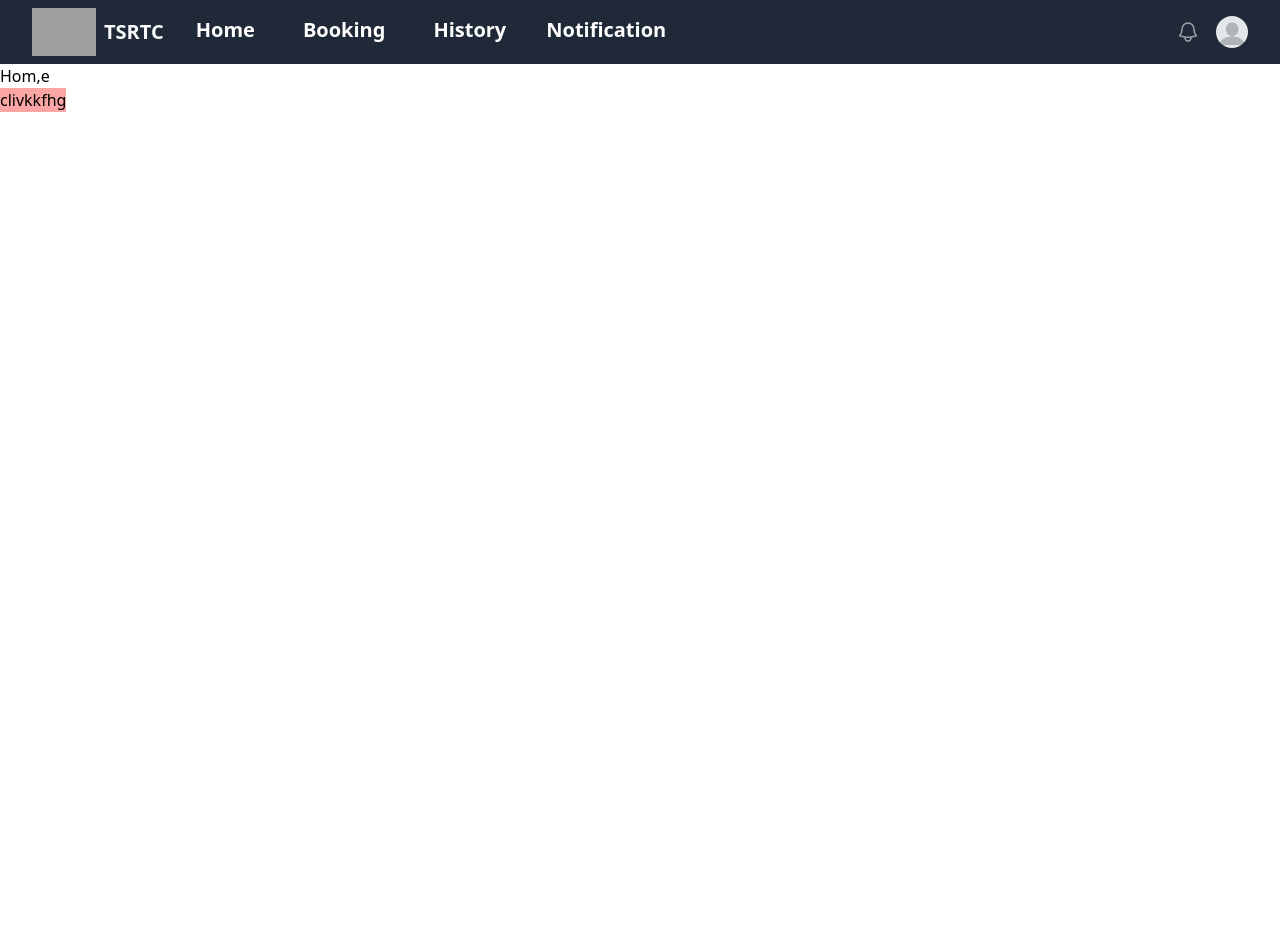
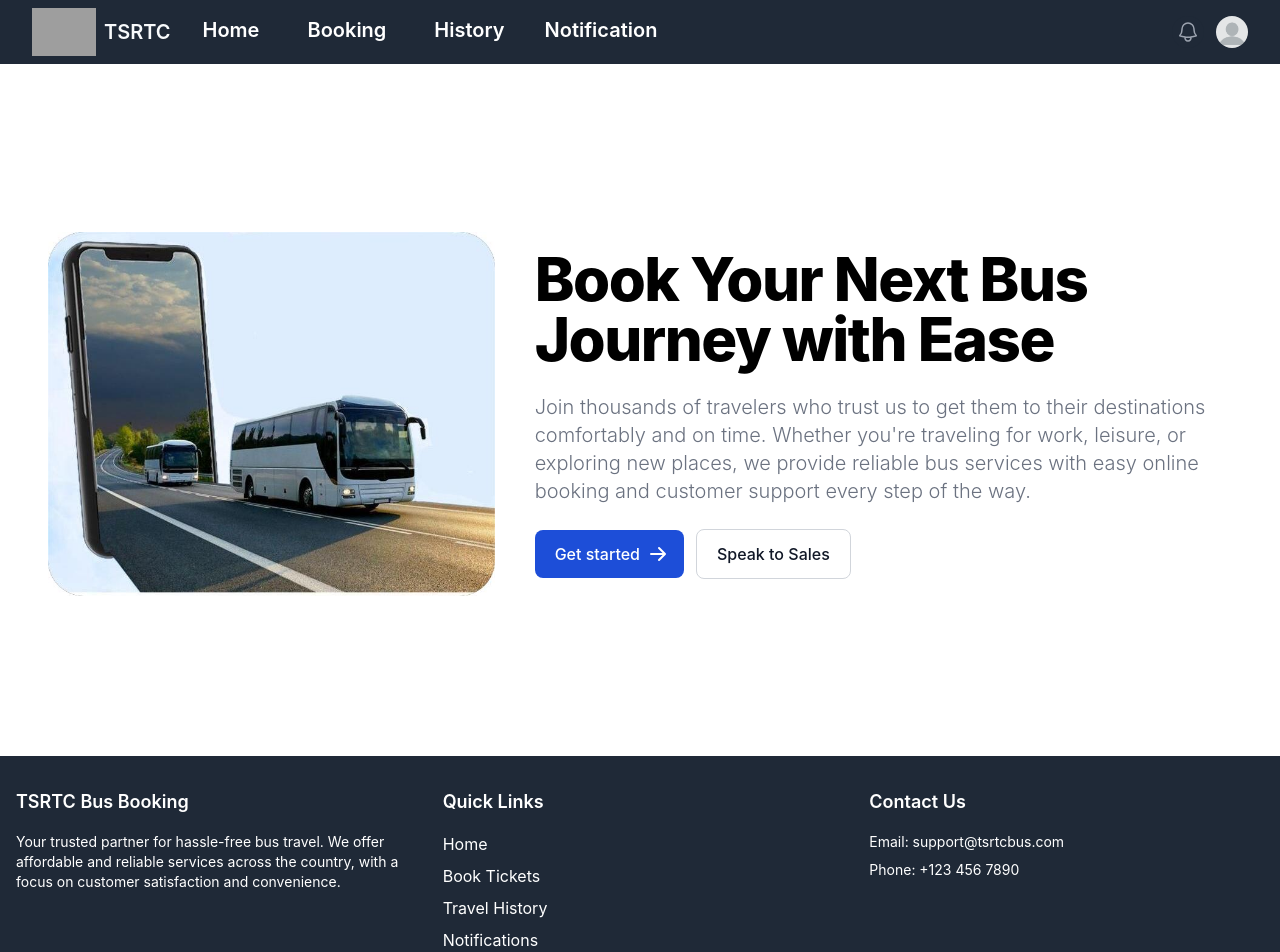
Before and after one commit to arav39marri/rtc-app, a React (Create React App) app in the folder Frontend/: page / in a window 1280 px wide. Shown: the top 952 px of the page. Before the commit the page ends 800 px from the top, so only its background shows below. Built offline with nearby package versions, Linux system fonts and the light colour scheme; grey boxes are pictures that could not be loaded.

Commit message:
added more features

```diff
--- a/Frontend/src/App.js
+++ b/Frontend/src/App.js
@@ -5,7 +5,8 @@ import Home from './Components/Home';
 import Book from './Components/Book';
 import History from './Components/History';
 import Notification from './Components/Notification';
-
+import Footer from './Components/Footer';
+import Createuser from './Components/Createuser';
 function App() {
   return (
     <div>
@@ -16,7 +17,9 @@ function App() {
         <Route path="/Book" element={<Book />} />
         <Route path="/History" element={<History />} />
         <Route path="/Notification" element={<Notification />} />
+        <Route path="/Createuser" element={<Createuser />}   ></Route>
       </Routes>
+      <Footer/>
     </div>
   );
 }
--- a/Frontend/src/Components/Book.jsx
+++ b/Frontend/src/Components/Book.jsx
@@ -30,6 +30,7 @@
         console.log("Ticket booked successfully:", response.data);
     })
     .catch(error => {
+      alert("user not found please register or check your your name ")
         console.error("Error booking ticket:", error);
     });
     }
--- /dev/null
+++ b/Frontend/src/Components/Footer.jsx
@@ -0,0 +1,57 @@
+import React from 'react';
+
+const Footer = () => {
+  return (
+    <footer className="bg-gray-800 text-white py-8 mt-14 ">
+      <div className="container mx-auto grid grid-cols-1 md:grid-cols-3 gap-8 px-4">
+
+
+        <div>
+          <h2 className="text-lg font-semibold mb-4">TSRTC Bus Booking</h2>
+          <p className="text-sm">
+            Your trusted partner for hassle-free bus travel. We offer affordable and reliable services across the country, with a focus on customer satisfaction and convenience.
+          </p>
+        </div>
+
+        <div>
+          <h2 className="text-lg font-semibold mb-4">Quick Links</h2>
+          <ul className="space-y-2">
+            <li><a href="/" className="hover:text-blue-400">Home</a></li>
+            <li><a href="/book" className="hover:text-blue-400">Book Tickets</a></li>
+            <li><a href="/history" className="hover:text-blue-400">Travel History</a></li>
+            <li><a href="/notification" className="hover:text-blue-400">Notifications</a></li>
+          </ul>
+        </div>
+
+        {/* Contact & Social Media */}
+        <div>
+          <h2 className="text-lg font-semibold mb-4">Contact Us</h2>
+          <p className="text-sm mb-2">Email: support@tsrtcbus.com</p>
+          <p className="text-sm mb-4">Phone: +123 456 7890</p>
+
+          <div className="flex space-x-4">
+            <a href="https://facebook.com" target="_blank" rel="noopener noreferrer" className="hover:text-blue-500">
+              <i className="fab fa-facebook-f"></i>
+            </a>
+            <a href="https://twitter.com" target="_blank" rel="noopener noreferrer" className="hover:text-blue-400">
+              <i className="fab fa-twitter"></i>
+            </a>
+            <a href="https://instagram.com" target="_blank" rel="noopener noreferrer" className="hover:text-pink-500">
+              <i className="fab fa-instagram"></i>
+            </a>
+            <a href="https://linkedin.com" target="_blank" rel="noopener noreferrer" className="hover:text-blue-700">
+              <i className="fab fa-linkedin-in"></i>
+            </a>
+          </div>
+        </div>
+      </div>
+
+      {/* Bottom Section */}
+      <div className="mt-8 border-t border-gray-700 pt-4 text-center text-sm">
+        © 2024 TSRTC Bus Booking. All rights reserved.
+      </div>
+    </footer>
+  );
+};
+
+export default Footer;
--- a/Frontend/src/Components/History.jsx
+++ b/Frontend/src/Components/History.jsx
@@ -7,7 +7,7 @@ const History = () => {
     useEffect(() => {
         axios.get("http://localhost:2000/history")
             .then((res) => {
-                console.log("API response:", res.data); // Debug: Check the response data
+                console.log("API response:", res.data);
                 setData(res.data);
             })
             .catch((error) => {
@@ -16,13 +16,19 @@ const History = () => {
     }, []);
 
     return (
-        <div className='flex-row gap-6   '>
+        <div className='flex-row gap-6 w-[100%]  '>
          {data.map((element, index) => (
-          <div className='flex gap-5  p-5 '>
+          <div className='flex gap-5  p-5  justify-center items-center   '>
+            <div className='flex-col p-5 rounded-md md:w-[50%] w-[60%]    bg-slate-200 '>
             <p key={index}>{element.name}</p>
             <p> {element.destination} </p>
             <p> {element.departure} </p>
             <p> {element.time} </p>
+            <p key={index}>{element.name}</p>
+            <p> {element.destination} </p>
+            <p> {element.departure} </p>
+            <p> {element.time} </p>
+            </div>
           </div>
     ))}
 
--- a/Frontend/src/Components/Home.jsx
+++ b/Frontend/src/Components/Home.jsx
@@ -1,11 +1,57 @@
 import React from 'react'
 import Createuser from './Createuser'
+import { Link } from 'react-router-dom'
 const Home = () => {
   return (
-    <div>
-      Hom,e
-      <Createuser/>
+   <div className="mt-16 mb-9">
+  <section className="bg-white dark:bg-gray-900">
+    <div className="grid max-w-screen-xl px-2 py-8 mx-auto lg:gap-8 xl:gap-0 lg:py-16 lg:grid-cols-12">
+
+      <div className="lg:col-span-5 lg:flex lg:order-1 order-2">
+        <img
+          src="rtcf.jpg"
+          alt="hero image"
+          className="rounded-xl h-auto w-full  object-cover lg:p-10 sm:p-20 p-10 "
+        />
+      </div>
+
+      <div className="mr-auto place-self-center lg:col-span-7 lg:order-2 order-1">
+        <h1 className="max-w-2xl mb-6 text-5xl  font-extrabold tracking-tight leading-none md:text-6xl dark:text-white">
+          Book Your Next Bus Journey with Ease
+        </h1>
+        <p className="mb-6 font-light text-gray-500 text-xl dark:text-gray-400">
+          Join thousands of travelers who trust us to get them to their destinations comfortably and on time. Whether you're traveling for work, leisure, or exploring new places, we provide reliable bus services with easy online booking and customer support every step of the way.
+        </p>
+        <Link
+          to='/Createuser'
+          className="inline-flex items-center justify-center px-5 py-3 mr-3 text-base font-medium text-white bg-primary-700 rounded-lg hover:bg-primary-800 focus:ring-4 focus:ring-primary-300 dark:focus:ring-primary-900"
+        >
+          Get started
+          <svg
+            className="w-5 h-5 ml-2 -mr-1"
+            fill="currentColor"
+            viewBox="0 0 20 20"
+            xmlns="http://www.w3.org/2000/svg"
+          >
+            <path
+              fillRule="evenodd"
+              d="M10.293 3.293a1 1 0 011.414 0l6 6a1 1 0 010 1.414l-6 6a1 1 0 01-1.414-1.414L14.586 11H3a1 1 0 110-2h11.586l-4.293-4.293a1 1 0 010-1.414z"
+              clipRule="evenodd"
+            ></path>
+          </svg>
+        </Link>
+        <a
+          href="#"
+          className="inline-flex items-center justify-center px-5 py-3 text-base font-medium text-gray-900 border border-gray-300 rounded-lg hover:bg-gray-100 focus:ring-4 focus:ring-gray-100 dark:text-white dark:border-gray-700 dark:hover:bg-gray-700 dark:focus:ring-gray-800"
+        >
+          Speak to Sales
+        </a>
+      </div>
+
     </div>
+  </section>
+</div>
+
   )
 }
 
--- a/Frontend/src/Components/Notification.jsx
+++ b/Frontend/src/Components/Notification.jsx
@@ -20,8 +20,11 @@ const Notification = () => {
     <div className='flex-row gap-6   '>
 
     {data.map((element, index) => (
-     <div className='flex gap-5  p-5 '>
-       <p className='text-lg' >{element.message}</p>
+     <div className='flex gap-5  p-5 items-center justify-center '>
+      <div className='bg-slate-100 p-10'  >
+      <p className='text-lg' >{element.message}</p>
+      </div>
+
      </div>
 ))}
 
--- a/Frontend/tailwind.config.js
+++ b/Frontend/tailwind.config.js
@@ -3,10 +3,63 @@ module.exports = {
   content: [
     "./src/**/*.{js,jsx,ts,tsx}",
   ],
+  darkMode: 'class',
   theme: {
-    extend: {},
+    extend: {
+      colors: {
+        primary: {
+          "50": "#eff6ff",
+          "100": "#dbeafe",
+          "200": "#bfdbfe",
+          "300": "#93c5fd",
+          "400": "#60a5fa",
+          "500": "#3b82f6",
+          "600": "#2563eb",
+          "700": "#1d4ed8",
+          "800": "#1e40af",
+          "900": "#1e3a8a",
+          "950": "#172554"
+        }
+      },
+      fontFamily: {
+        body: [
+          'Inter',
+          'ui-sans-serif',
+          'system-ui',
+          '-apple-system',
+          'system-ui',
+          'Segoe UI',
+          'Roboto',
+          'Helvetica Neue',
+          'Arial',
+          'Noto Sans',
+          'sans-serif',
+          'Apple Color Emoji',
+          'Segoe UI Emoji',
+          'Segoe UI Symbol',
+          'Noto Color Emoji'
+        ],
+        sans: [
+          'Inter',
+          'ui-sans-serif',
+          'system-ui',
+          '-apple-system',
+          'system-ui',
+          'Segoe UI',
+          'Roboto',
+          'Helvetica Neue',
+          'Arial',
+          'Noto Sans',
+          'sans-serif',
+          'Apple Color Emoji',
+          'Segoe UI Emoji',
+          'Segoe UI Symbol',
+          'Noto Color Emoji'
+        ]
+      }
+    }
   },
   plugins: [
     require('@tailwindcss/forms'),
   ],
-}
+};
```
Also changed, not shown: Frontend/public/rtcf.jpg (added), 1 other file (tests, documents, lock files or other folders).
